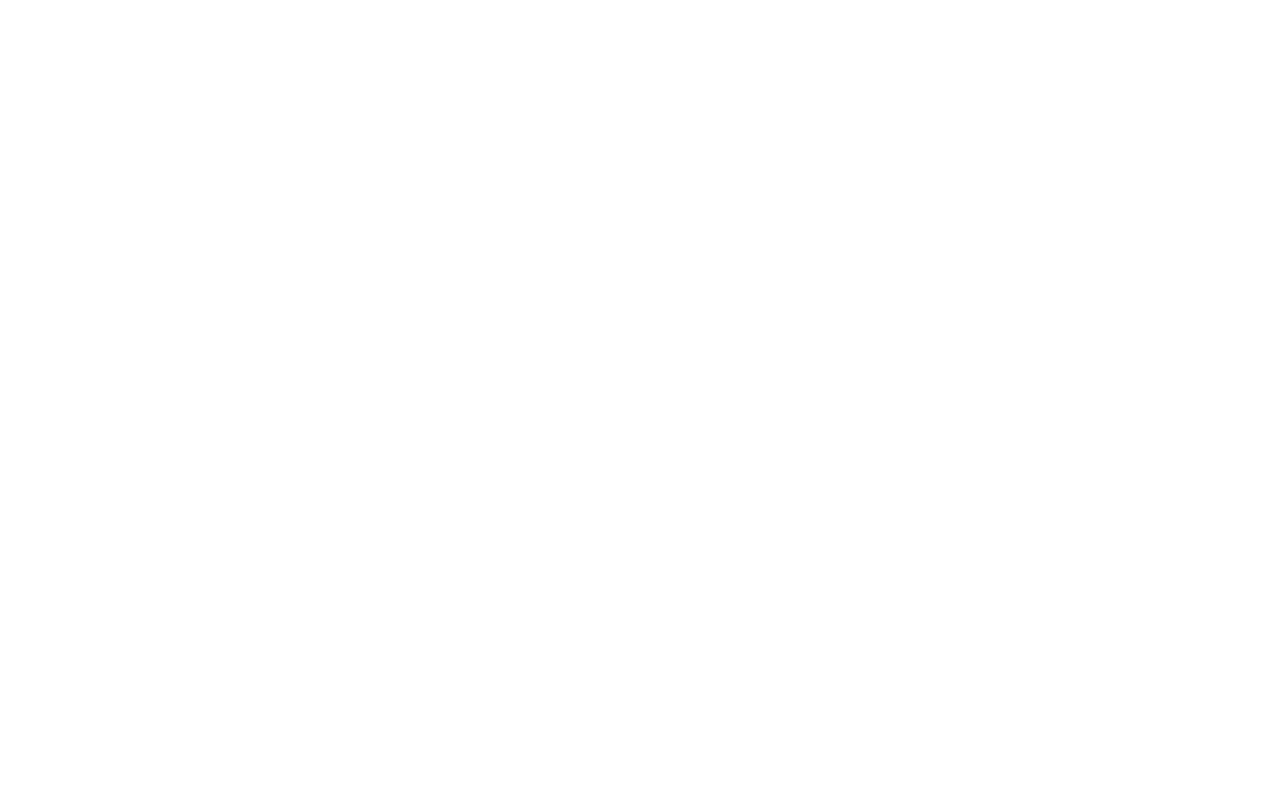
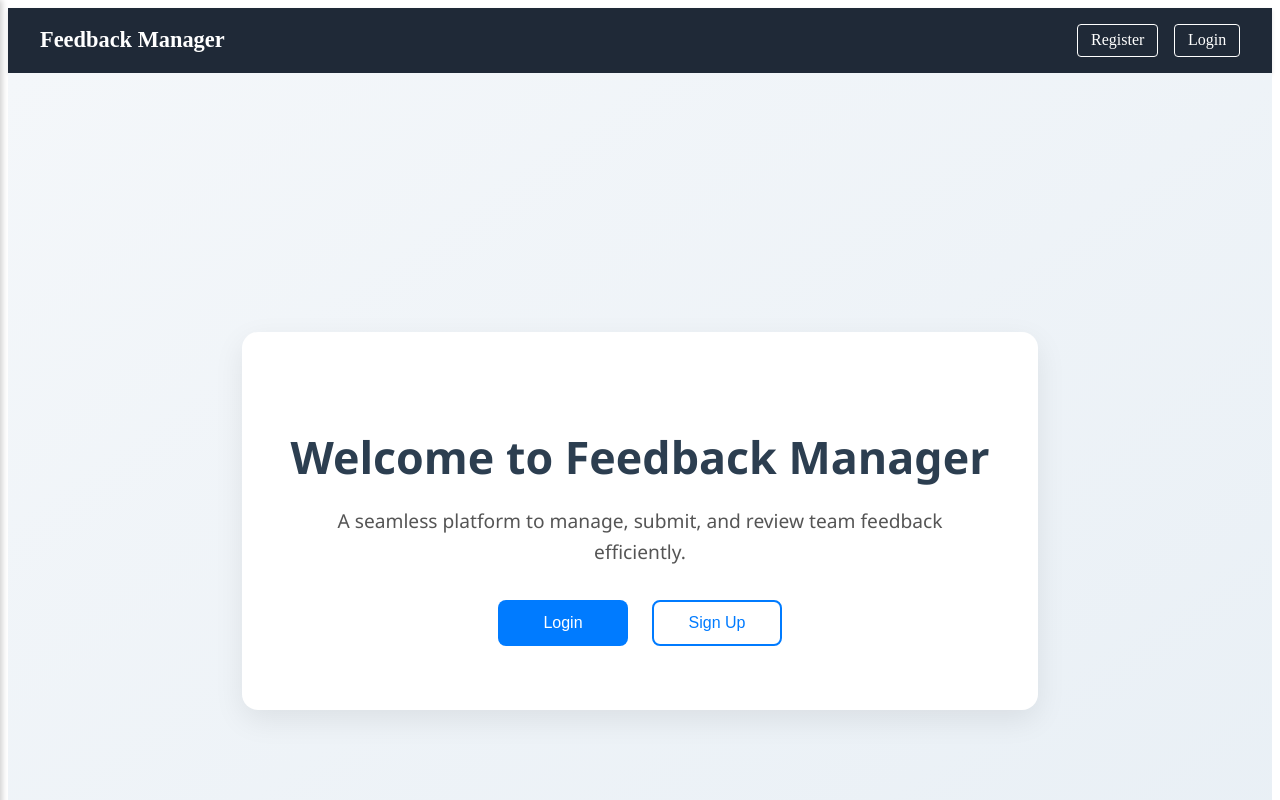
Before and after one commit to Eswarsaipetakamsetty/feedback_manager, a React (Vite) app: page / in a window 1280 px wide. Before the commit this address had no page. Shown: the top 800 px of the page. Built offline with nearby package versions, Linux system fonts and the light colour scheme.

Commit message:
added root

```diff
--- /dev/null
+++ b/src/components/root/Root.module.css
@@ -0,0 +1,68 @@
+.container {
+  display: flex;
+  justify-content: center;
+  align-items: center;
+  padding: 3rem;
+  height: 100vh;
+  background: linear-gradient(145deg, #f4f7fa, #e8eff5);
+  font-family: "Segoe UI", Tahoma, Geneva, Verdana, sans-serif;
+}
+
+.hero {
+  text-align: center;
+  max-width: 700px;
+  background: white;
+  padding: 4rem 3rem;
+  border-radius: 16px;
+  box-shadow: 0 10px 30px rgba(0, 0, 0, 0.08);
+  transition: all 0.3s ease;
+}
+
+.title {
+  font-size: 2.8rem;
+  margin-bottom: 1rem;
+  color: #2c3e50;
+}
+
+.subtitle {
+  font-size: 1.2rem;
+  margin-bottom: 2rem;
+  color: #555;
+  line-height: 1.6;
+}
+
+.buttons {
+  display: flex;
+  justify-content: center;
+  gap: 1.5rem;
+}
+
+.primaryBtn,
+.secondaryBtn {
+  padding: 0.75rem 2rem;
+  font-size: 1rem;
+  border-radius: 8px;
+  cursor: pointer;
+  transition: background 0.25s ease;
+  min-width: 130px;
+}
+
+.primaryBtn {
+  background-color: #007bff;
+  color: white;
+  border: none;
+}
+
+.primaryBtn:hover {
+  background-color: #0063cc;
+}
+
+.secondaryBtn {
+  background-color: transparent;
+  color: #007bff;
+  border: 2px solid #007bff;
+}
+
+.secondaryBtn:hover {
+  background-color: #e6f0ff;
+}
--- /dev/null
+++ b/src/components/root/Root.tsx
@@ -0,0 +1,32 @@
+import { useNavigate } from "react-router-dom";
+import styles from "./Root.module.css";
+import Navbar from "../styledcomponents/navbar";
+
+const Root = () => {
+  const navigate = useNavigate();
+
+  return (
+    <>
+      <Navbar />
+      <div className={styles.container}>
+        <div className={styles.hero}>
+          <h1 className={styles.title}>Welcome to Feedback Manager</h1>
+          <p className={styles.subtitle}>
+            A seamless platform to manage, submit, and review team feedback efficiently.
+          </p>
+
+          <div className={styles.buttons}>
+            <button onClick={() => navigate("/login")} className={styles.primaryBtn}>
+              Login
+            </button>
+            <button onClick={() => navigate("/register")} className={styles.secondaryBtn}>
+              Sign Up
+            </button>
+          </div>
+        </div>
+      </div>
+    </>
+  );
+};
+
+export default Root;
--- a/src/routes/Routes.tsx
+++ b/src/routes/Routes.tsx
@@ -12,6 +12,7 @@ import AddMembers from "../components/team/components/AddMembers";
 import CreateTeam from "../components/team/components/CreateTeam";
 import FeedbackHistory from "../components/feedback/components/FeedbackHistory";
 import ReviewedFeedbacks from "../components/feedback/components/ReviewedFeedbacks";
+import Root from "../components/root/root";
 
 
 
@@ -20,6 +21,7 @@ function Routing() {
     return (
         < Router >
             < Routes >
+                <Route path="/" element={<Root />} />
                 <Route path="/register" element={<Register />} />
                 <Route path="/login" element={<Login />} />
                 <Route path="/dashboard" element={<Dashboard />} />
```
